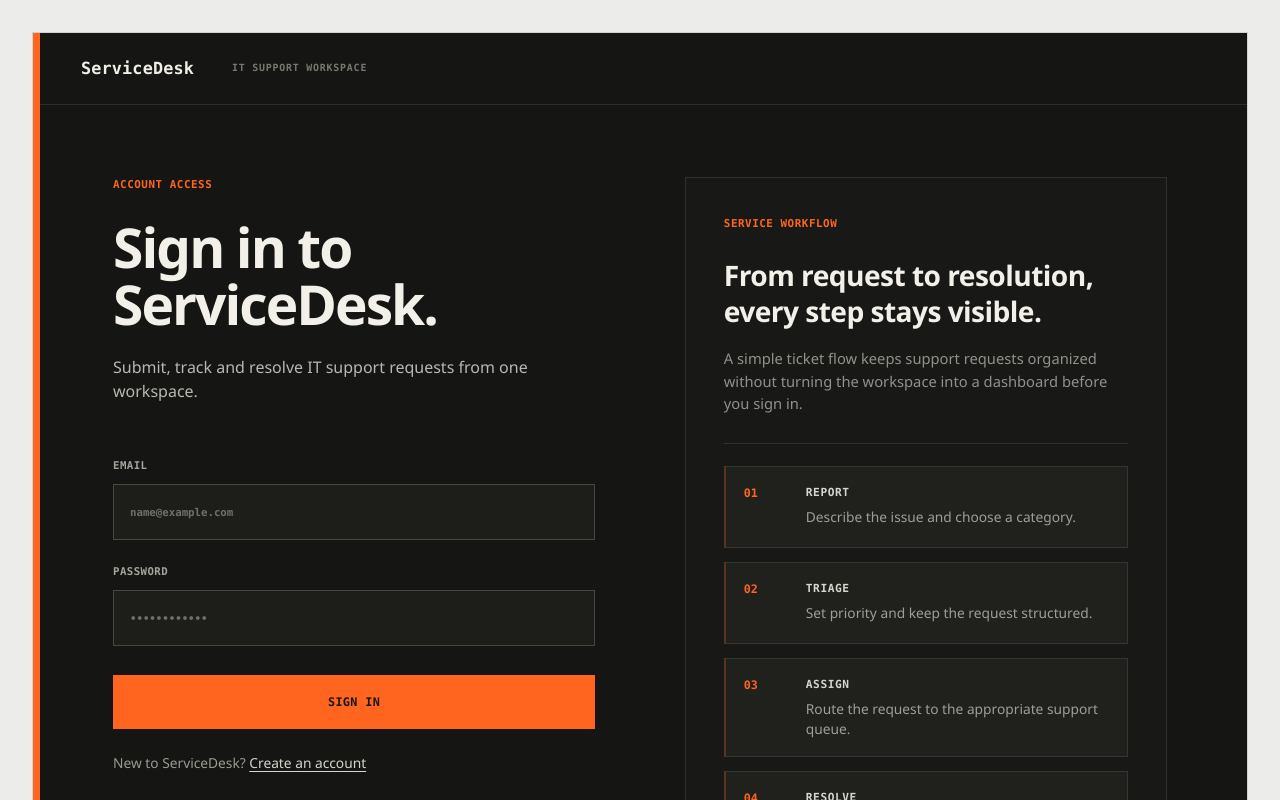
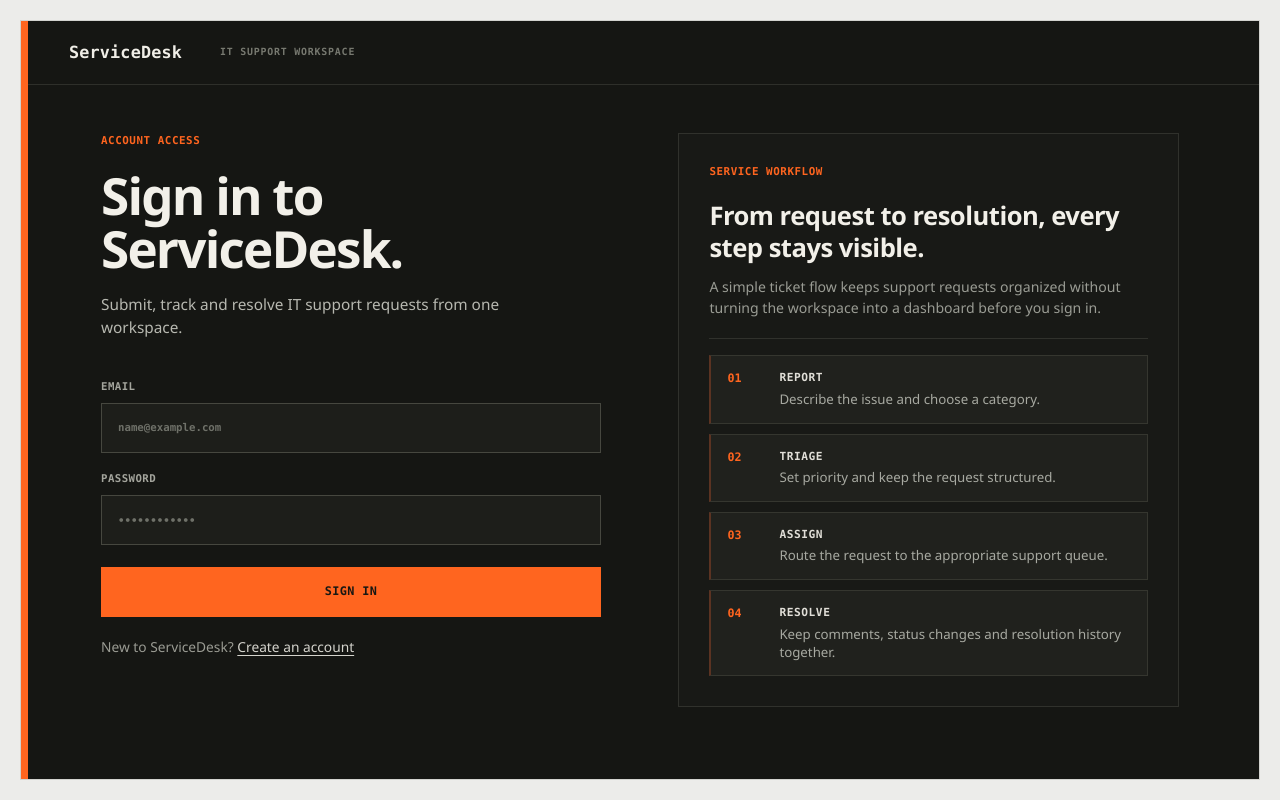
Before and after one commit to Kumar-Amrit-Raj/ServiceDesk, a React (Vite) app in the folder frontend/: page / in a window 1280 px wide. Shown: the top 800 px of the page. Built offline with nearby package versions, Linux system fonts and the light colour scheme.

Commit message:
Polish authentication layout for laptop viewports

```diff
--- a/frontend/src/styles/index.css
+++ b/frontend/src/styles/index.css
@@ -42,13 +42,13 @@ button {
   min-height: 100vh;
   display: grid;
   place-items: center;
-  padding: 32px;
+  padding: 20px;
 }
 
 .auth-shell {
   position: relative;
   width: min(1440px, 100%);
-  min-height: 820px;
+  min-height: min(760px, calc(100vh - 40px));
   overflow: hidden;
   background: var(--surface);
   border: 1px solid #d2d2ce;
@@ -63,7 +63,7 @@ button {
 }
 
 .auth-topbar {
-  min-height: 72px;
+  min-height: 64px;
   display: flex;
   align-items: center;
   gap: 38px;
@@ -96,8 +96,8 @@ button {
 .auth-body {
   display: grid;
   grid-template-columns: minmax(0, 1fr) minmax(0, 1fr);
-  gap: clamp(56px, 7vw, 120px);
-  padding: 72px 80px 80px;
+  gap: clamp(48px, 6vw, 100px);
+  padding: 48px 80px 52px;
 }
 
 .auth-entry {
@@ -107,7 +107,7 @@ button {
 
 .auth-eyebrow,
 .workflow-eyebrow {
-  margin: 0 0 26px;
+  margin: 0 0 20px;
   color: var(--accent);
   font-size: 0.68rem;
   font-weight: 700;
@@ -118,25 +118,25 @@ button {
   max-width: 500px;
   margin: 0;
   color: var(--text);
-  font-size: clamp(2.8rem, 4.3vw, 4.4rem);
+  font-size: clamp(2.6rem, 4vw, 4rem);
   line-height: 1.03;
   letter-spacing: -0.035em;
 }
 
 .auth-subtitle {
   max-width: 470px;
-  margin: 22px 0 0;
+  margin: 18px 0 0;
   color: var(--muted-strong);
-  font-size: 1rem;
-  line-height: 1.55;
+  font-size: 0.96rem;
+  line-height: 1.5;
 }
 
 .auth-notice {
-  margin-top: 24px;
+  margin-top: 20px;
 }
 
 .auth-form {
-  margin-top: 54px;
+  margin-top: 40px;
 }
 
 .auth-form fieldset {
@@ -148,7 +148,7 @@ button {
 
 .auth-form label {
   display: block;
-  margin-bottom: 24px;
+  margin-bottom: 18px;
   color: #a4a59d;
   font-size: 0.67rem;
   font-weight: 700;
@@ -159,8 +159,8 @@ button {
 .auth-form input {
   display: block;
   width: 100%;
-  height: 56px;
-  margin-top: 10px;
+  height: 50px;
+  margin-top: 8px;
   padding: 0 16px;
   border: 1px solid var(--border-strong);
   border-radius: 0;
@@ -179,11 +179,22 @@ button {
   box-shadow: 0 0 0 1px var(--accent);
 }
 
+.auth-form input:-webkit-autofill,
+.auth-form input:-webkit-autofill:hover,
+.auth-form input:-webkit-autofill:focus,
+.auth-form input:-webkit-autofill:active {
+  -webkit-text-fill-color: var(--text);
+  -webkit-box-shadow: 0 0 0 1000px #1d1e1a inset;
+  box-shadow: 0 0 0 1000px #1d1e1a inset;
+  caret-color: var(--accent);
+  transition: background-color 9999s ease-out 0s;
+}
+
 .auth-submit,
 .system-state-card > button,
 .signed-in-card > button,
 .signed-in-card button {
-  min-height: 54px;
+  min-height: 50px;
   border: 1px solid transparent;
   border-radius: 0;
   padding: 0 18px;
@@ -197,7 +208,7 @@ button {
 
 .auth-submit {
   width: 100%;
-  margin-top: 5px;
+  margin-top: 4px;
 }
 
 .auth-submit:hover,
@@ -218,7 +229,7 @@ input:focus-visible {
 }
 
 .auth-switch {
-  margin: 24px 0 0;
+  margin: 20px 0 0;
   color: #9a9b93;
   font-size: 0.86rem;
 }
@@ -238,7 +249,7 @@ input:focus-visible {
 }
 
 .password-help {
-  margin: -8px 0 22px;
+  margin: -6px 0 18px;
   color: #85877f;
   font-size: 0.78rem;
 }
@@ -247,7 +258,7 @@ input:focus-visible {
   width: min(100%, 560px);
   align-self: center;
   justify-self: end;
-  padding: 38px;
+  padding: 30px;
   border: 1px solid #30312c;
   background: #181916;
 }
@@ -256,37 +267,37 @@ input:focus-visible {
   max-width: 485px;
   margin: 0;
   color: var(--text);
-  font-size: clamp(1.65rem, 2.2vw, 2.25rem);
-  line-height: 1.25;
+  font-size: clamp(1.5rem, 2vw, 2rem);
+  line-height: 1.22;
   letter-spacing: -0.02em;
 }
 
 .workflow-intro {
   max-width: 470px;
-  margin: 18px 0 0;
-  color: #90928a;
-  font-size: 0.92rem;
-  line-height: 1.55;
+  margin: 14px 0 0;
+  color: #9a9c94;
+  font-size: 0.88rem;
+  line-height: 1.48;
 }
 
 .workflow-divider {
   height: 1px;
-  margin: 28px 0 22px;
+  margin: 20px 0 16px;
   background: #30312c;
 }
 
 .workflow-steps {
   display: grid;
-  gap: 14px;
+  gap: 10px;
 }
 
 .workflow-step {
   display: grid;
-  grid-template-columns: 44px minmax(0, 1fr);
-  gap: 18px;
+  grid-template-columns: 38px minmax(0, 1fr);
+  gap: 14px;
   align-items: start;
-  min-height: 82px;
-  padding: 18px 18px 17px;
+  min-height: 68px;
+  padding: 14px 16px;
   border: 1px solid #35362f;
   border-left: 2px solid #5b3322;
   background: var(--surface-soft);
@@ -300,17 +311,17 @@ input:focus-visible {
 
 .workflow-step strong {
   display: block;
-  margin-bottom: 5px;
-  color: #d7d5ce;
+  margin-bottom: 3px;
+  color: #e1dfd8;
   font-size: 0.7rem;
   letter-spacing: 0.05em;
 }
 
 .workflow-step p {
   margin: 0;
-  color: #9d9f97;
-  font-size: 0.86rem;
-  line-height: 1.45;
+  color: #a7a9a1;
+  font-size: 0.83rem;
+  line-height: 1.38;
 }
 
 .status,
@@ -427,8 +438,8 @@ input:focus-visible {
   .auth-shell { min-height: 100vh; border: 0; }
   .auth-body {
     grid-template-columns: 1fr;
-    gap: 56px;
-    padding: 56px 42px 64px;
+    gap: 48px;
+    padding: 48px 42px 56px;
   }
   .auth-entry,
   .workflow-panel {
@@ -440,13 +451,13 @@ input:focus-visible {
 
 @media (max-width: 560px) {
   .auth-topbar {
-    min-height: 66px;
+    min-height: 62px;
     gap: 18px;
     padding: 0 24px;
   }
   .auth-topbar span { display: none; }
-  .auth-body { padding: 44px 26px 52px; }
-  .auth-title { font-size: 2.55rem; }
-  .workflow-panel { padding: 26px; }
-  .workflow-step { grid-template-columns: 34px minmax(0, 1fr); gap: 12px; }
+  .auth-body { padding: 40px 26px 48px; }
+  .auth-title { font-size: 2.45rem; }
+  .workflow-panel { padding: 24px; }
+  .workflow-step { grid-template-columns: 32px minmax(0, 1fr); gap: 11px; }
 }
```
